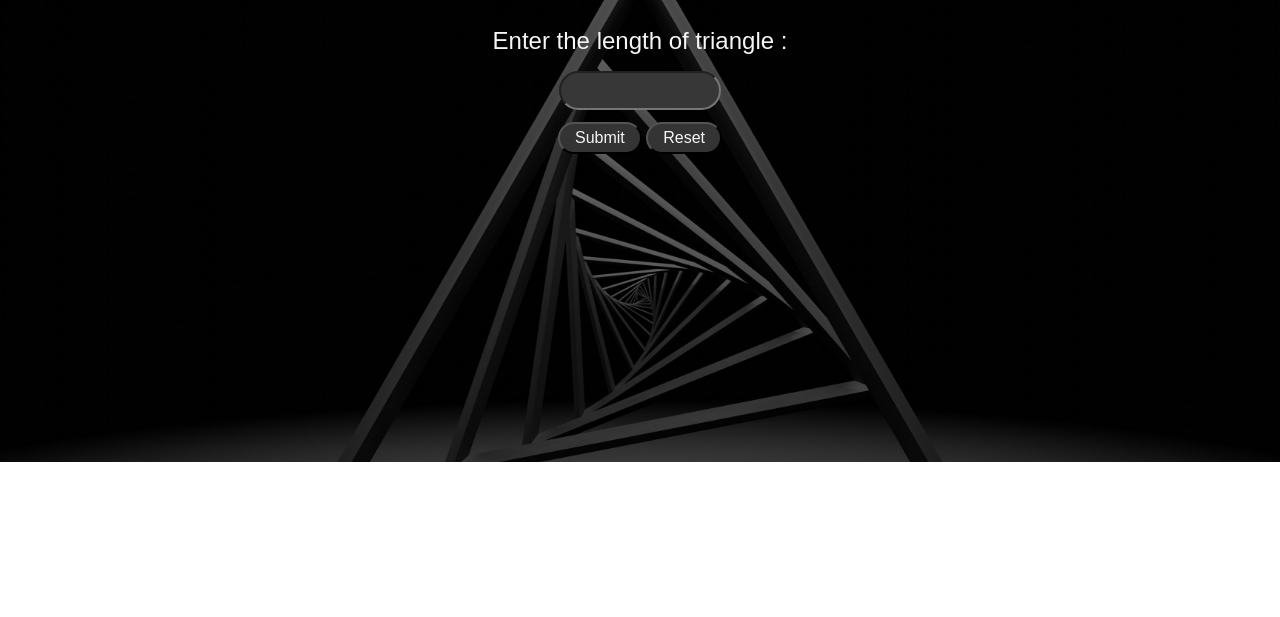
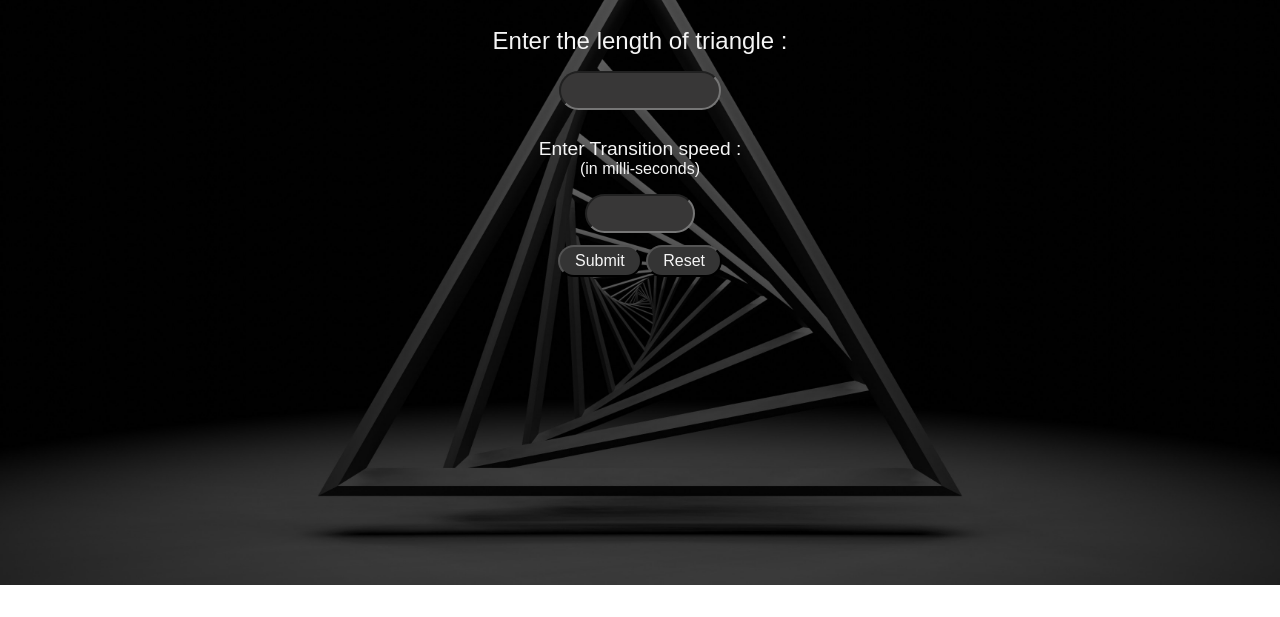
Before and after one commit to Nshatayu07/pascalsTriangle, a plain HTML site: page result.html in a window 1280 px wide. Shown: the part 183-800 px from the top of the page. Drawn offline with Linux system fonts and the light colour scheme.

Commit message:
modified2

```diff
--- a/index.js
+++ b/index.js
@@ -21,6 +21,7 @@
 function pascalTriangle(){
 
     let numRows = document.getElementById("input1").value ;
+    let speed = document.getElementById("input2").value ;
 
     if (numRows === 0) return [];
     if (numRows === 1) return [[1]];
@@ -39,16 +40,28 @@ function pascalTriangle(){
 
 
 
+    let count=0;
     for(let i = 0 ; i < result.length ; i++){
         // let str = "";
+        count++;
         function solve(){
             let str = "";
             for(let j = 0 ; j < result[i].length ; j++){
                 str += (result[i][j].toString() + " ");
             }
+
+            // if(count==2){
+            //     str.style.color = "#DEA295";
+            //     count=0;
+            // }
+            // else{
+            //     str.style.color = "#95DEC9"
+            // }
             document.getElementById('answer').innerHTML += `<p>${str}</p>`
         }
-        setTimeout(function(){solve()},i*100);
+
+        let delay = speed*100;
+        setTimeout(function(){solve()},i*delay);
         // solve();
 
     }
--- a/result.html
+++ b/result.html
@@ -27,6 +27,15 @@
 
             <input type="number" name="INPUT1" id="input1"/>
             <!-- <input type="text" name="INPUT1" id="input1"/> -->
+            <div class="speed">
+                Enter Transition speed :
+            </div>
+            <div class="subs">
+                (in milli-seconds)
+            </div>
+
+            <input type="number" name="INPUT2" id="input2"/>
+
 
 
             <div class="submit"  >
--- a/style2.css
+++ b/style2.css
@@ -67,6 +67,11 @@ h1{
     font-size: 1.5rem;
     font-family: sans-serif;
 }
+.speed{
+    padding: 1rem 1rem 0rem 1rem;;
+    font-size: 1.2rem;
+    font-family: sans-serif;
+}
 input{
     margin-bottom: 0.75rem;
     padding-top: 1rem;
@@ -76,6 +81,12 @@ input{
     border-radius: 24px;
     background-color: rgb(56, 55, 55);
     color: rgb(255, 255, 255);
+}
+#input2{
+    width: 8%;
+}
+.subs{
+    padding-bottom: 1rem;
 }
 
 button{
```
Also changed, not shown: Index.html (+1 -1 lines).
